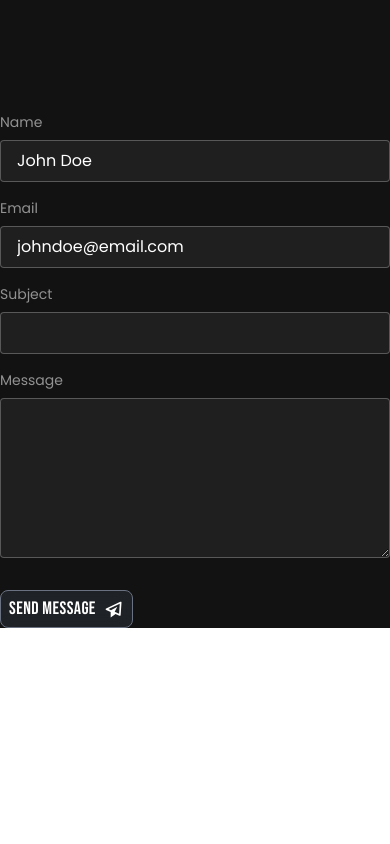
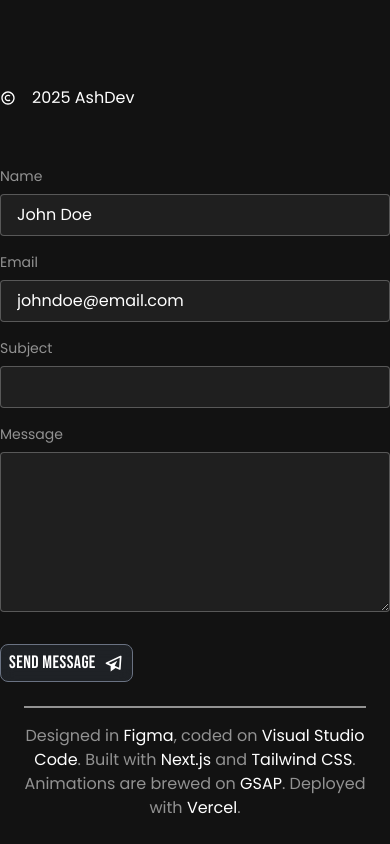
Before and after one commit to trishacapitle/portfolio, a Next.js app: page / in a window 390 px wide. Shown: the part 7936-8780 px from the top of the page. Before the commit the page ends 8564 px from the top, so only its background shows below. Built offline with nearby package versions, Linux system fonts and the light colour scheme.

Commit message:
feat: update Contact component layout and add footer

```diff
--- a/components/Contact.tsx
+++ b/components/Contact.tsx
@@ -2,8 +2,9 @@ import { BiPaperPlane, BiLogoLinkedin, BiLogoGithub, BiCopyright } from "react-i
 
 const Contact = () => {
   return (
-    <div className="flex h-fit flex-col gap-4 md:h-150 md:flex-row md:gap-6">
-      <div className="section flex w-full flex-col justify-between text-white md:w-[50%]">
+    <div>
+      <div className="flex h-screen flex-col gap-4 md:h-150 md:flex-row md:gap-6">
+        <div className="flex h-[50%] w-full flex-col justify-between text-white md:w-[50%]">
           <div>
             <p className="font-primary text-6xl">
               <span className="text-(--grey)">Let&apos;s</span> Connect
@@ -73,10 +74,22 @@ const Contact = () => {
             id="message"
             className="mt-2 mb-8 h-40 rounded-sm border border-(--grey)/50 bg-(--grey)/10 px-4 py-2 placeholder:text-white"
           />
-        <button className="button font-primary flex w-fit items-center gap-2 rounded-lg border border-gray-500 bg-gray-600/25 p-2 text-lg leading-0 text-white backdrop-blur-sm backdrop-filter transition-colors duration-300 hover:bg-gray-400/25 md:gap-4 md:p-4 md:px-6 md:text-2xl tracking-wide">
+          <button className="button font-primary flex w-fit items-center gap-2 rounded-lg border border-gray-500 bg-gray-600/25 p-2 text-lg leading-0 tracking-wide text-white backdrop-blur-sm backdrop-filter transition-colors duration-300 hover:bg-gray-400/25 md:gap-4 md:p-4 md:px-6 md:text-2xl">
             Send Message
             <BiPaperPlane size={20} />
           </button>
+        </div>
+      </div>
+      <div className="p-6">
+        <hr className="border border-(--grey) mb-4" />
+        <p className="font-secondary text-center text-(--grey)">
+          Designed in <span className="text-white">Figma</span>, coded on{" "}
+          <span className="text-white">Visual Studio Code</span>. Built with{" "}
+          <span className="text-white">Next.js</span> and{" "}
+          <span className="text-white">Tailwind CSS</span>. Animations are
+          brewed on <span className="text-white">GSAP</span>. Deployed with{" "}
+          <span className="text-white">Vercel</span>.
+        </p>
       </div>
     </div>
   );
```
Lines whose indentation alone changed are shown as unchanged.
